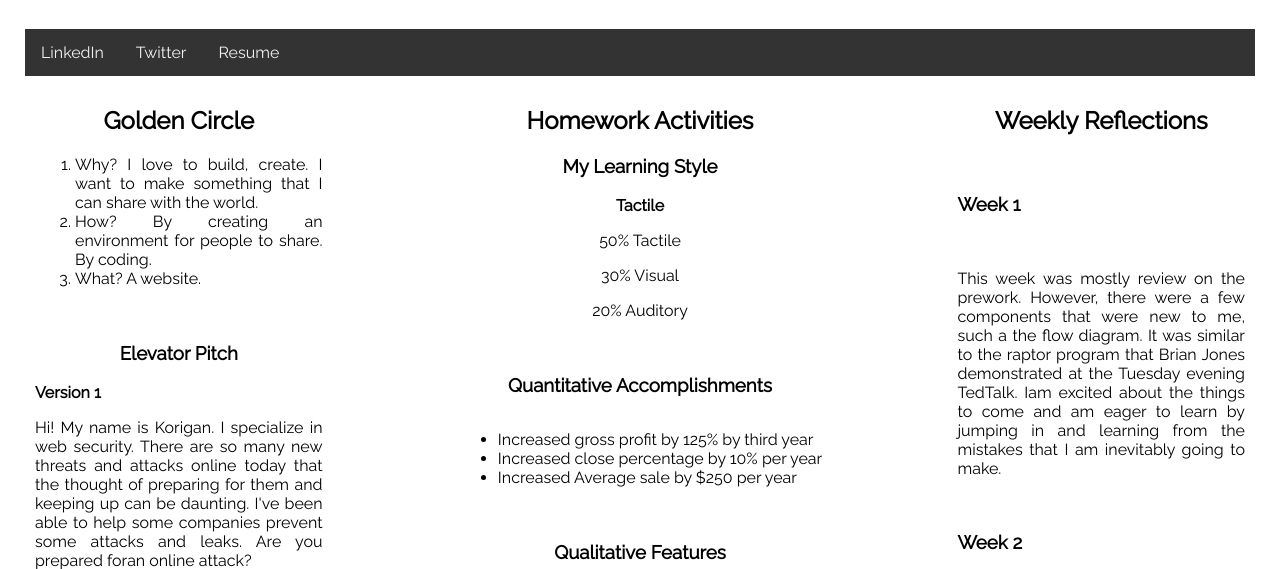
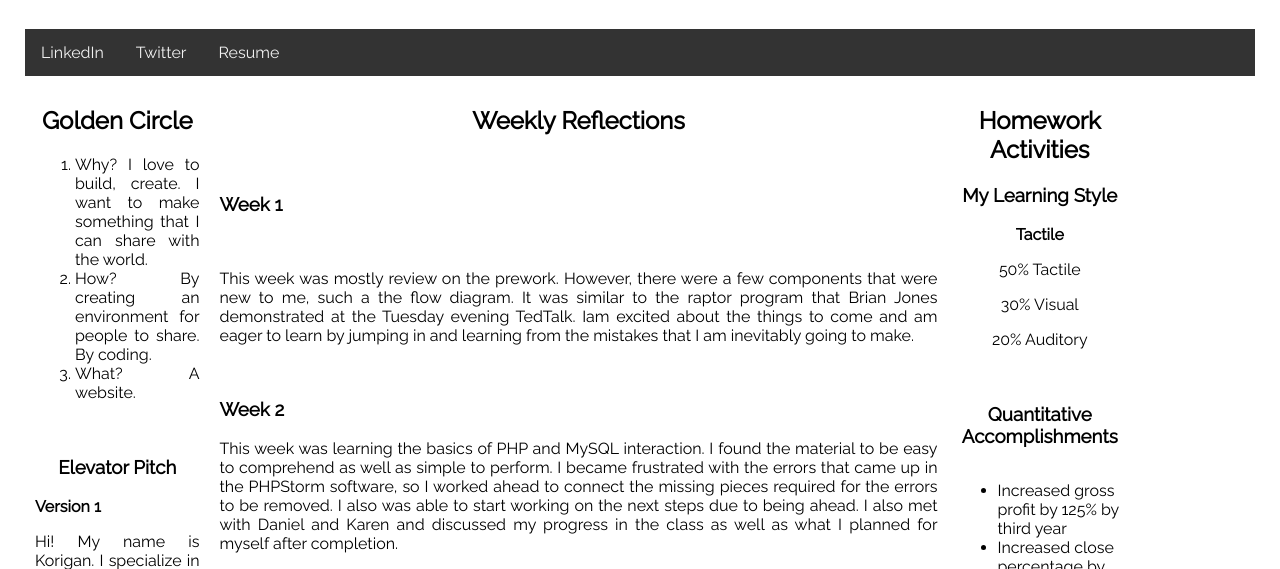
Before and after one commit to Koriganp/pro-dev-doc, a plain HTML site: page index.html in a window 1280 px wide. Shown: the part 156-725 px from the top of the page. Drawn offline with Linux system fonts and the light colour scheme.

Commit message:
Changed layout

```diff
--- a/index.html
+++ b/index.html
@@ -39,6 +39,16 @@
 				<p>Hi! My name is Korigan. I recently began learning to code and am excited about the things I'm learning and how they can benefit people. I can make dynamic websites and have a wide skill-set. What is online presence like? Are you happy with the results, or do you think they could be better?</p>
 		</div>
 		<div class="column middle">
+			<h2 class="center">Weekly Reflections</h2>
+			<br/>
+			<h3>Week 1</h3>
+			<br/>
+			<p>This week was mostly review on the prework. However, there were a few components that were new to me, such a the flow diagram. It was similar to the raptor program that Brian Jones demonstrated at the Tuesday evening TedTalk. Iam excited about the things to come and am eager to learn by jumping in and learning from the mistakes that I am inevitably going to make.</p>
+			<br/>
+			<h3>Week 2</h3>
+			<p>This week was learning the basics of PHP and MySQL interaction. I found the material to be easy to comprehend as well as simple to perform. I became frustrated with the errors that came up in the PHPStorm software, so I worked ahead to connect the missing pieces required for the errors to be removed. I also was able to start working on the next steps due to being ahead. I also met with Daniel and Karen and discussed my progress in the class as well as what I planned for myself after completion.</p>
+		</div>
+		<div class="column side">
 			<h2 class="center">Homework Activities</h2>
 			<h3 class="center">My Learning Style</h3>
 			<p class="center"><strong>Tactile</strong></p>
@@ -47,7 +57,7 @@
 			<p class="center">20% Auditory</p>
 			<br>
 			<h3 class="center">Quantitative Accomplishments</h3>
-			<div  class="skillList">
+			<div class="skillList">
 				<ul>
 					<li>Increased gross profit by 125% by third year</li>
 					<li>Increased close percentage by 10% per year</li>
@@ -65,17 +75,6 @@
 			</div>
 		</div>
 
-		<div class="column side">
-			<h2 class="center">Weekly Reflections</h2>
-			<br/>
-			<h3>Week 1</h3>
-			<br/>
-			<p>This week was mostly review on the prework. However, there were a few components that were new to me, such a the flow diagram. It was similar to the raptor program that Brian Jones demonstrated at the Tuesday evening TedTalk. Iam excited about the things to come and am eager to learn by jumping in and learning from the mistakes that I am inevitably going to make.</p>
-			<br/>
-			<h3>Week 2</h3>
-			<p>This week was learning the basics of PHP and MySQL interaction. I found the material to be easy to comprehend as well as simple to perform. I became frustrated with the errors that came up in the PHPStorm software, so I worked ahead to connect the missing pieces required for the errors to be removed. I also was able to start working on the next steps due to being ahead. I also met with Daniel and Karen and discussed my progress in the class as well as what I planned for myself after completion.</p>
-		</div>
-
 			<img id="sandia" src="images/sandia.JPG" alt="View of Sandia Mountains"/>
 		</main>
 
--- a/styles/style.css
+++ b/styles/style.css
@@ -52,11 +52,11 @@ body {
 }
 
 .column.side {
-	width: 25%;
+	width: 15%;
 }
 
 .column.middle {
-	width: 50%;
+	width: 60%;
 }
 
 .row:after {
```
Lines whose indentation alone changed are shown as unchanged.
